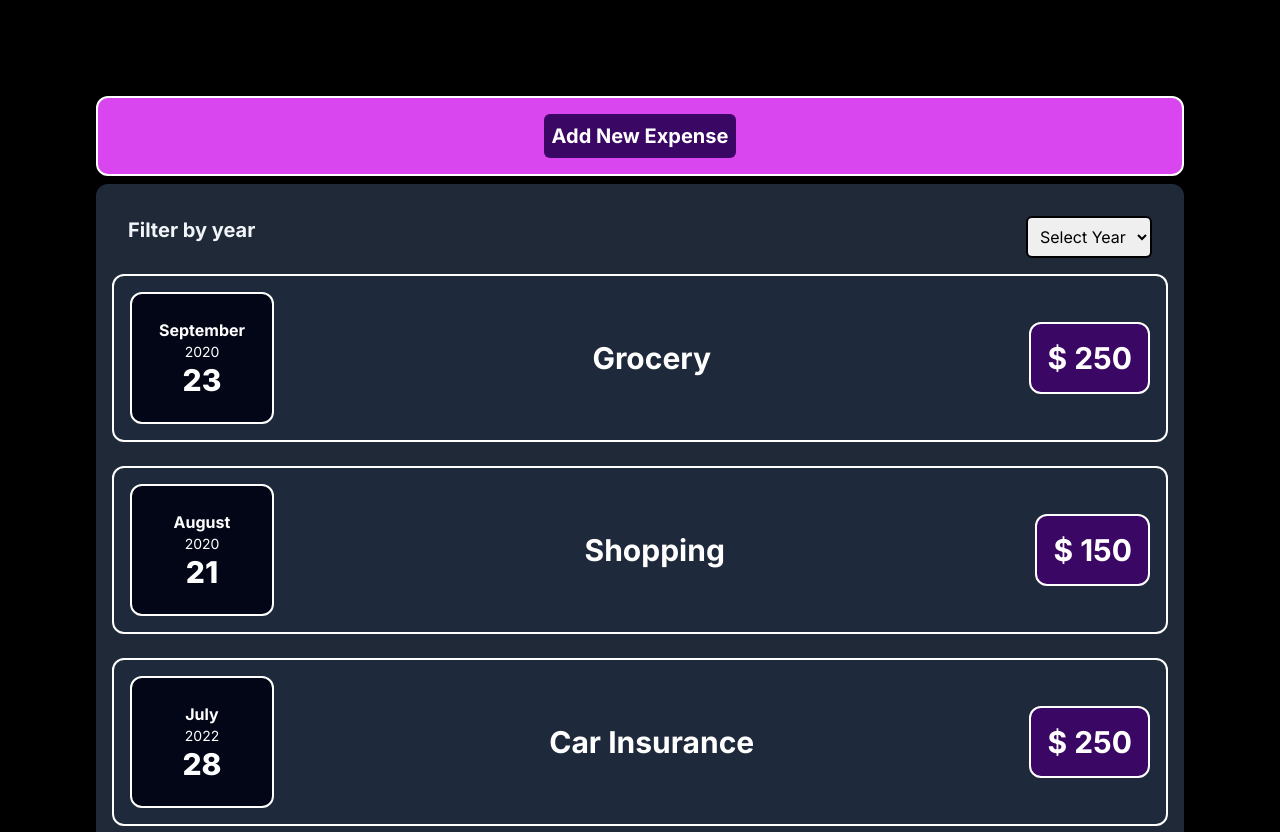
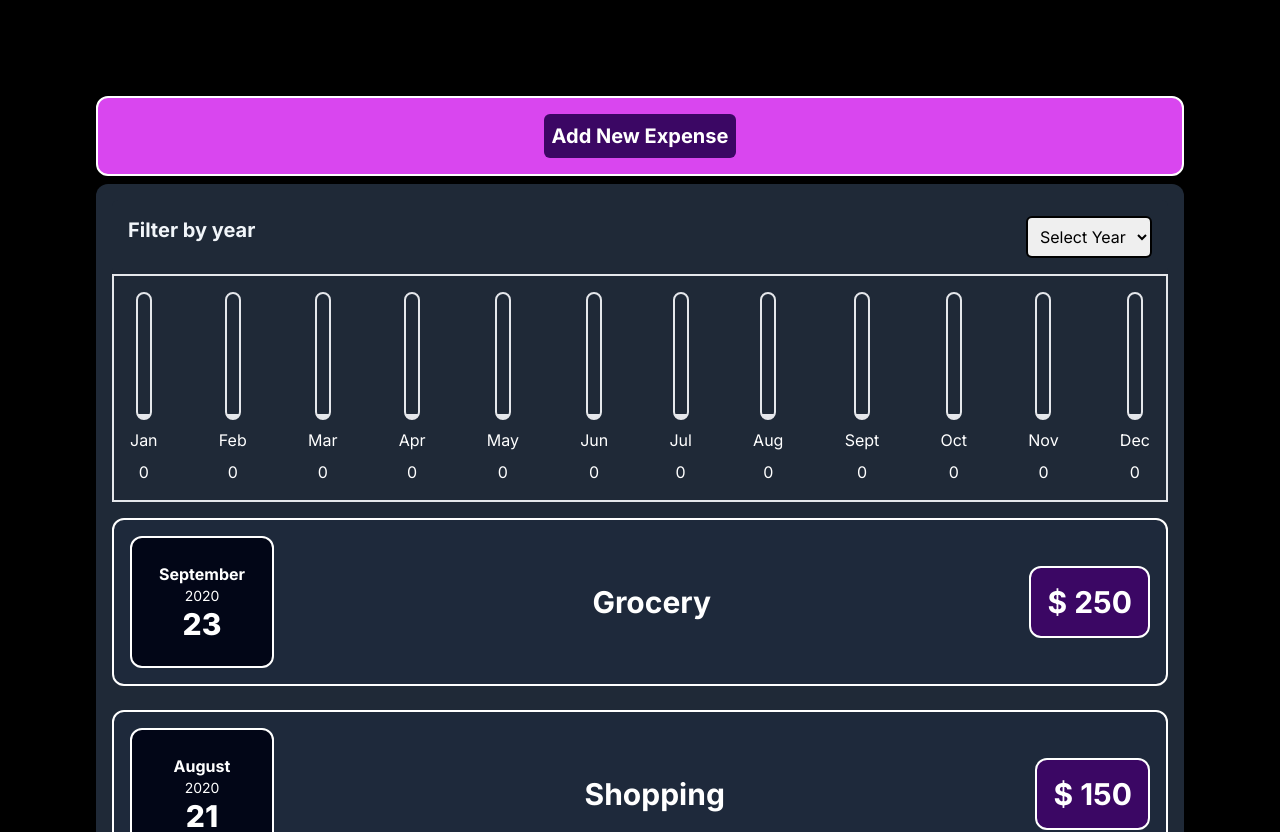
Before and after one commit to simran019/Expense-Project, a Next.js app: page / in a window 1280 px wide. Shown: the top 832 px of the page. Built offline with nearby package versions, Linux system fonts and the light colour scheme.

Commit message:
modified chartbars

```diff
--- /dev/null
+++ b/src/app/chart/page.tsx
@@ -0,0 +1,45 @@
+import ChartBar from "../chartbar/page";
+
+const Chart = (props: any) => {
+  const dataPoints = props.dataPoints;
+  let totalAmount = 0;
+
+  const barDataArray = [
+    { label: "Jan", value: 0 },
+    { label: "Feb", value: 0 },
+    { label: "Mar", value: 0 },
+    { label: "Apr", value: 0 },
+    { label: "May", value: 0 },
+    { label: "Jun", value: 0 },
+    { label: "Jul", value: 0 },
+    { label: "Aug", value: 0 },
+    { label: "Sept", value: 0 },
+    { label: "Oct", value: 0 },
+    { label: "Nov", value: 0 },
+    { label: "Dec", value: 0 },
+  ];
+  for (var expense of dataPoints) {
+    let amount = parseInt(expense.amount);
+    let month = expense.date.getMonth();
+    barDataArray[month].value += amount;
+  }
+  const dataPointValues=barDataArray.map((dp)=>dp.value);
+  const maxValue = Math.max(...dataPointValues);
+
+  return (
+    <div className="p-4 flex justify-between border-2 mb-4">
+      {barDataArray.map((dataPoint: any) => {
+        return (
+          <ChartBar
+            id={dataPoint.label}
+            label={dataPoint.label}
+            value={dataPoint.value}
+            maxValue={maxValue}
+          />
+        );
+      })}
+    </div>
+  );
+};
+
+export default Chart;
--- /dev/null
+++ b/src/app/chartbar/page.tsx
@@ -0,0 +1,23 @@
+const ChartBar = (props: any) => {
+  let barFillHeight = 0;
+  if (props.maxValue > 0) {
+    barFillHeight = (props.value / props.maxValue) * 100;
+  }
+  return (
+    <div
+      key={props.id}
+      className="text-center flex flex-col items-center gap-2"
+    >
+      <div className="w-4 border border-2 rounded-xl h-32 flex items-end">
+        <div
+          className="bg-white w-4 border-2 rounded-b-xl "
+          style={{ height: barFillHeight }}
+        ></div>
+      </div>
+      <div className="text-center">{props.label}</div>
+      <div className="text-center">{props.value}</div>
+    </div>
+  );
+};
+
+export default ChartBar;
--- a/src/app/page.tsx
+++ b/src/app/page.tsx
@@ -5,6 +5,7 @@ import { useId, useState } from "react";
 import Card from "./card/page";
 import ExpenseItem from "./expenseItem/page";
 import NewExpense from "./newExpense/page";
+import Chart from "./chart/page";
 
 import Image from "next/image";
 import ExpenseFilter from "./expenseFilter/page";
@@ -76,6 +77,7 @@ export default function Home() {
       <NewExpense onSaveExpenses={onSaveHandler} />
       <div className="bg-gray-800 p-4 rounded-xl">
         <ExpenseFilter onFilterYear={onFilterHandler} selected={filterYear} />
+        <Chart dataPoints={filteredExpenseItems}/>
         <ExpenseList
           items={filteredExpenseItems}
           selected={filterYear}
```
